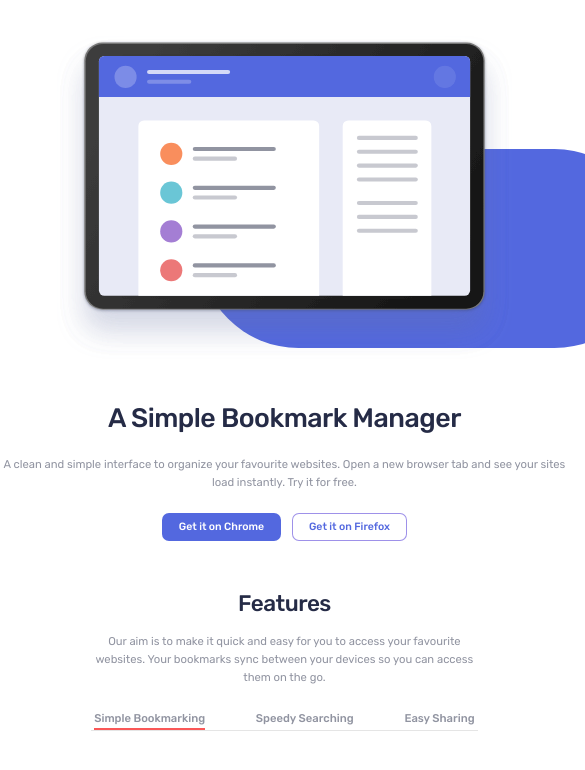
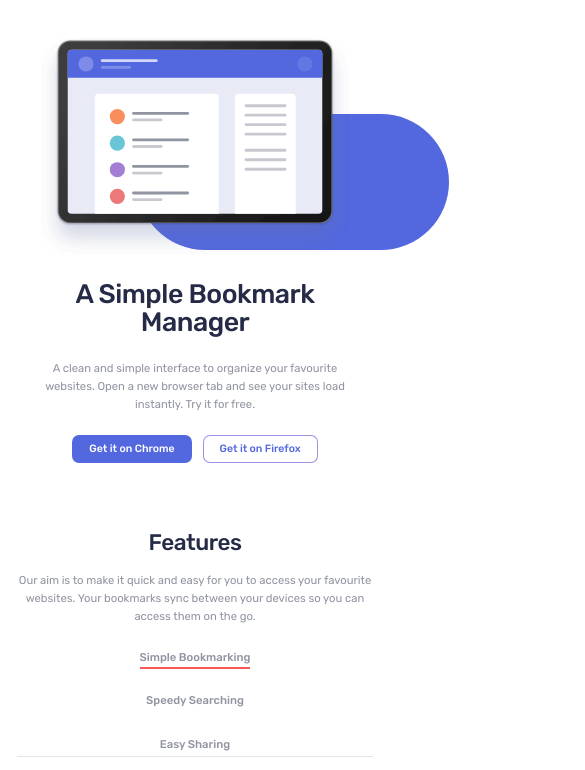
Before and after one commit to StephenThagana/Responsive-bookmark-landing-page, a website: page index.html in a window 390 px wide. Shown: the part 49-819 px from the top of the page, 585 px wide, since content can reach past the window. Drawn offline with nearby package versions, Linux system fonts and the light colour scheme.

Commit message:
modified responsiveness

```diff
--- a/sass/base/_base.scss
+++ b/sass/base/_base.scss
@@ -34,10 +34,17 @@ body {
   max-width: 55rem;
   margin: 0 auto;
   text-align: center;
+  @include respond(mid-tab-port) {
+    max-width: 65rem;
+    padding: 2.4rem;
+  }
 }
 .grid {
   display: grid;
   gap: 3.2rem;
+  @include respond(mid-tab-port) {
+    gap: 0;
+  }
 }
 .grid-col--2 {
   grid-template-columns: repeat(2, 1fr);
@@ -72,7 +79,7 @@ body {
       )
       [center-end] minmax(min-content, 3rem) [full-end];
   }
-  @include respond(mid-tab-port) {
-    grid-template-columns: 1fr;
+  @include respond(phone) {
+    display: block;
   }
 }
--- a/sass/components/_footer.scss
+++ b/sass/components/_footer.scss
@@ -2,16 +2,27 @@
   grid-column: full-start / full-end;
   background-color: var(--Very-Dark-Blue);
   padding: 3.2rem 9.6rem;
+  @include respond(mid-tab-port) {
+    padding: 2.4rem 4.8rem;
+  }
 }
 .footer {
   &-box {
     display: flex;
     justify-content: space-between;
+    @include respond(phone) {
+      flex-direction: column;
+    }
   }
   &-link {
     display: flex;
     align-items: center;
     gap: 7.2rem;
+    @include respond(phone) {
+      flex-direction: column;
+      gap: 3.2rem;
+      margin-bottom: 3.2rem;
+    }
   }
   &-img {
     filter: invert(1) hue-rotate(177deg);
@@ -27,6 +38,9 @@
     align-items: center;
     justify-content: center;
     gap: 3.2rem;
+    // @include respond(phone) {
+    //   flex-direction: column;
+    // }
   }
 }
 .footer-item-link:link,
--- a/sass/layout/_section__download.scss
+++ b/sass/layout/_section__download.scss
@@ -28,6 +28,9 @@
   box-shadow: 0 1.6rem 3.2rem rgba(0, 0, 0, 0.15);
   padding: 2.4rem;
   border-radius: 9px;
+  @include respond(mid-tab-port) {
+    padding: 9.6rem;
+  }
 
   &--2 {
     transform: translateY(4rem);
--- a/sass/layout/_section__features.scss
+++ b/sass/layout/_section__features.scss
@@ -14,6 +14,11 @@
     justify-content: center;
     gap: 7.2rem;
     border-bottom: 1px solid rgba(0, 0, 0, 0.1);
+
+    @include respond(phone) {
+      flex-direction: column;
+      gap: 3.2rem;
+    }
   }
   &-item {
     border-bottom: 2px solid transparent;
@@ -30,7 +35,10 @@
     justify-content: flex-end;
     position: relative;
     overflow: hidden;
-
+    @include respond(mid-tab-port) {
+      display: block;
+      text-align: center;
+    }
     &::before {
       content: "";
       display: block;
@@ -52,6 +60,10 @@
     @include respond(mid-tab-port) {
       text-align: center;
     }
+    @include respond(phone) {
+      text-align: center;
+      padding: 0 2.4rem;
+    }
   }
 }
 .menu-img {
--- a/sass/layout/_section__home.scss
+++ b/sass/layout/_section__home.scss
@@ -16,13 +16,16 @@
     @include respond(mid-tab-port) {
       grid-row: 2 / 3;
       text-align: center;
-      padding: 0;
+      padding: 0 4.2rem;
     }
   }
   &-text {
     font-size: 1.6rem;
     line-height: 1.6;
     margin-bottom: 3.2rem;
+    // @include respond(mid-tab-port) {
+    //   max-width: 30rem;
+    // }
   }
   &-img-box {
     display: flex;
--- a/sass/layout/_section__subscribe.scss
+++ b/sass/layout/_section__subscribe.scss
@@ -6,6 +6,18 @@
 .cta--color {
   color: #fff;
   letter-spacing: 1.05;
+}
+.cta {
+  padding: 0 3.2rem;
+}
+.form {
+  @include respond(phone) {
+    display: flex;
+    flex-direction: column;
+    align-items: stretch;
+    justify-content: stretch;
+    gap: 3.2rem;
+  }
 }
 .form-input {
   padding: 0.8rem 2.4rem;
```
Also changed, not shown: css/styles.css.
